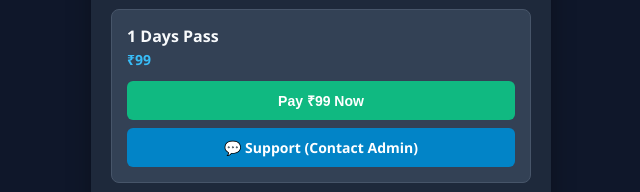
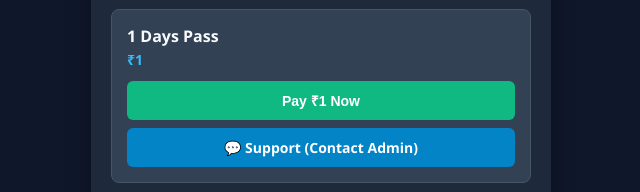
Before and after one commit to SPY-BOTZ/telegram-vip-portal, a website: page index.html in a window 1280 px wide. Shown: the part 327-519 px from the top of the page, 319-959 px from the left. Drawn offline with Linux system fonts and the light colour scheme.

Commit message:
Update index.html

```diff
--- a/index.html
+++ b/index.html
@@ -50,7 +50,7 @@
     const channelData = {
         'channel1': [
             { key: 'trial', name: 'Free Trial (10 Mins)', price: 0 },
-            { key: '15days', name: '1 Days Pass', price: 99 },
+            { key: '15days', name: '1 Days Pass', price: 1 },
             { key: '1month', name: '1 Month Pass', price: 199 },
             { key: '2months', name: '2 Months Pass', price: 369 },
             { key: '3months', name: '3 Months Gold', price: 499 },
```
